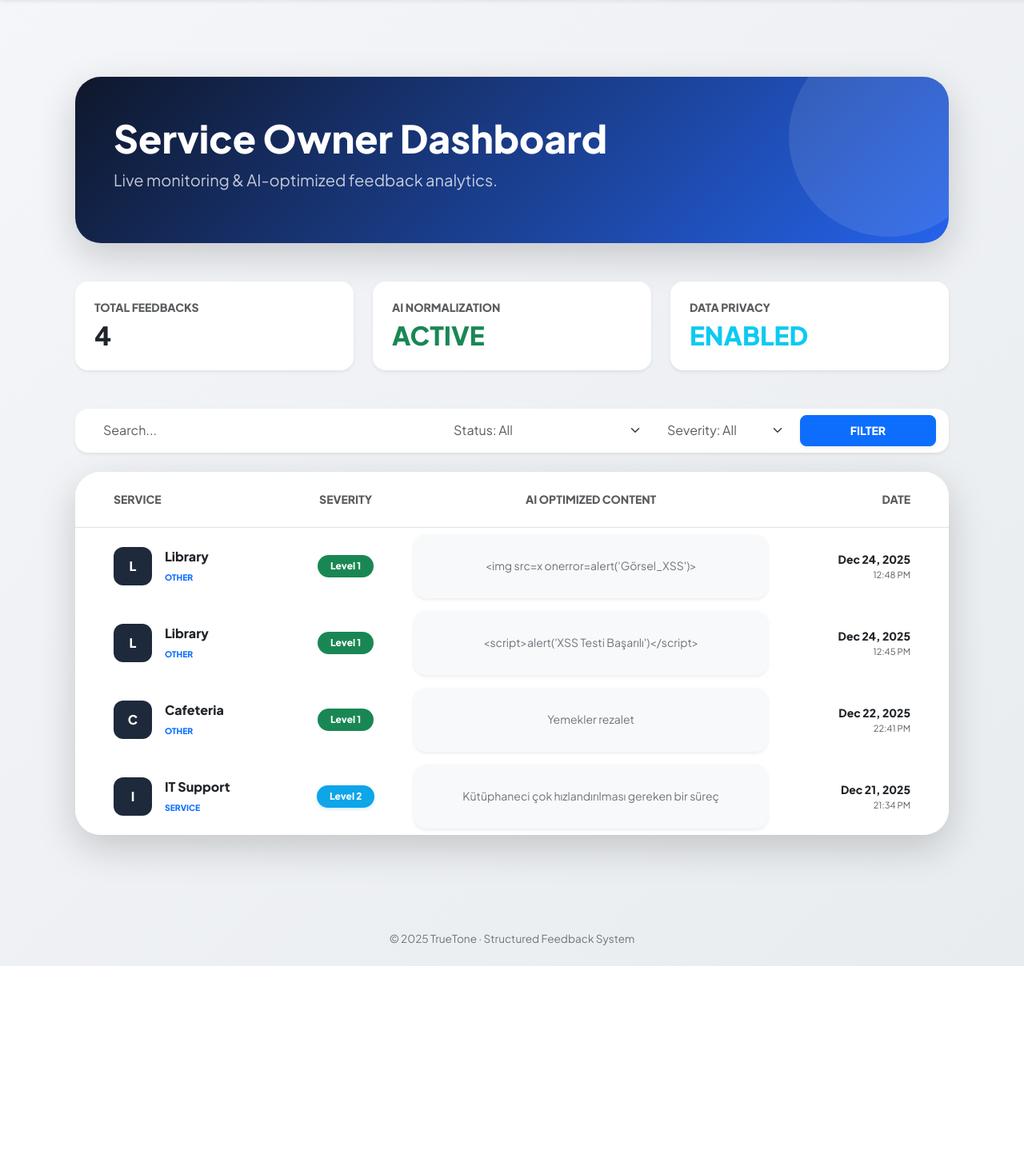
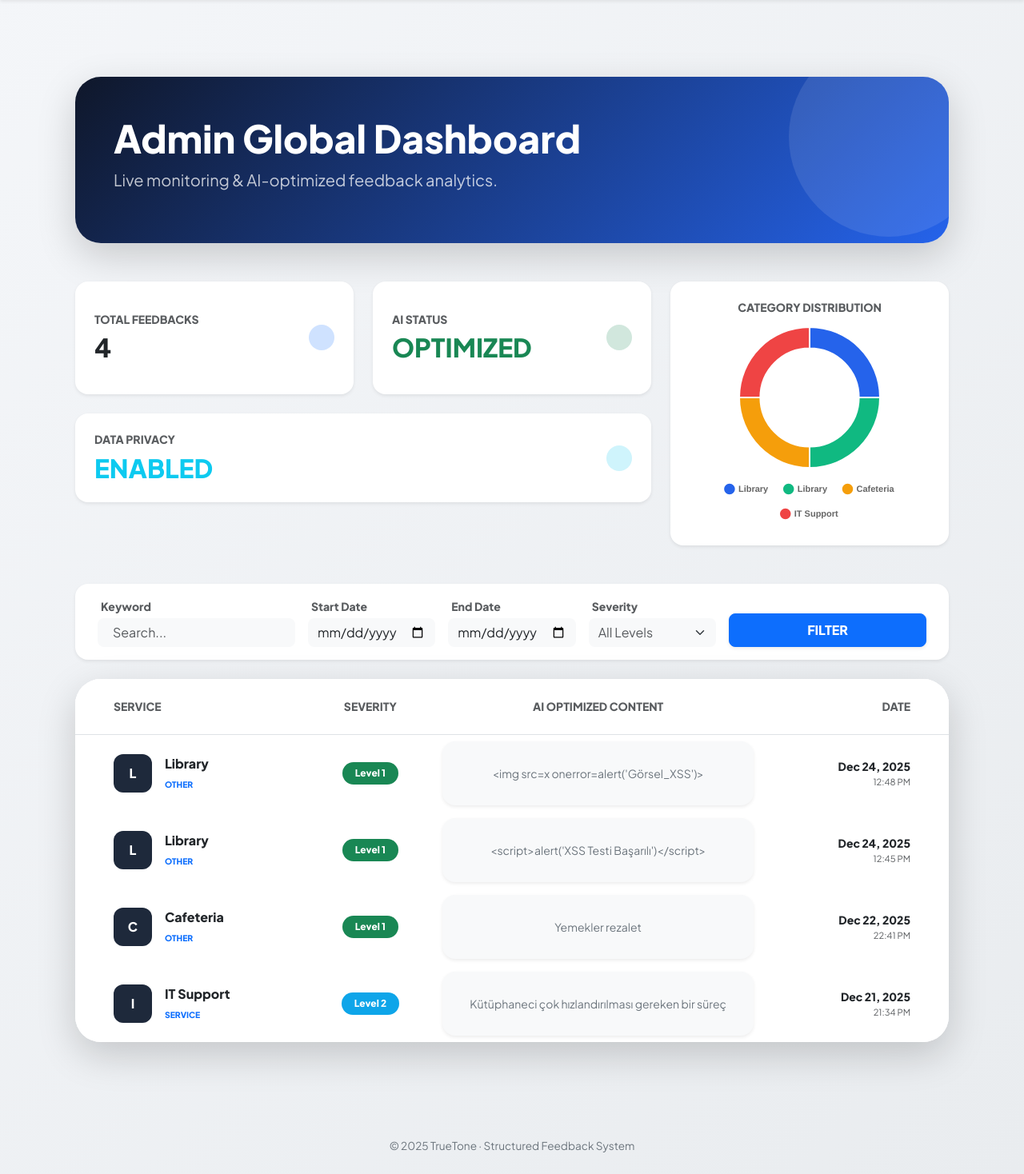
Before and after one commit to cansu-oznur-avci1/truetone, a Django app: page /feedback/dashboard/ in a window 1280 px wide. Shown: the part 56-1524 px from the top of the page at 80% size. Before the commit the page ends 1264 px from the top, so only its background shows below. Run offline with Django 5.2, Linux system fonts and the light colour scheme; a user stored in the database is signed in; data comes from the database, SQL or seed files in the repository; both versions use the stored data as it was after the commit.

Commit message:
Admin dashboard symmetry errors fixed and dynamic service legend added

```diff
--- a/feedback/templates/feedback/dashboard.html
+++ b/feedback/templates/feedback/dashboard.html
@@ -4,13 +4,14 @@
 
 {% block content %}
 <link rel="stylesheet" href="https://cdnjs.cloudflare.com/ajax/libs/animate.css/4.1.1/animate.min.css"/>
+<script src="https://cdn.jsdelivr.net/npm/chart.js"></script>
 
 <div class="container py-5">
     <div class="row mb-5 animate__animated animate__fadeIn">
         <div class="col-lg-12">
-            <div class="main-banner p-5 rounded-5 border-0 shadow-lg text-white position-relative overflow-hidden text-start">
+            <div class="main-banner p-5 rounded-5 border-0 shadow-lg text-white position-relative overflow-hidden text-start shadow-hover">
                 <div class="position-relative z-index-2">
-                    <h1 class="display-5 fw-bold mb-2">Service Owner Dashboard</h1>
+                    <h1 class="display-5 fw-bold mb-2">{% if is_admin %}Admin Global Dashboard{% else %}Service Owner Dashboard{% endif %}</h1>
                     <p class="lead opacity-75">Live monitoring & AI-optimized feedback analytics.</p>
                 </div>
                 <div class="banner-circle"></div>
@@ -18,68 +19,82 @@
         </div>
     </div>
 
-    <div class="row g-4 mb-5 text-start">
-        <div class="col-md-4">
-            <div class="card h-100 border-0 shadow-sm rounded-4 stat-card-premium bg-white p-4">
+    <div class="row g-4 mb-5 text-start d-flex align-items-stretch">
+        <div class="col-md-8">
+            <div class="row g-4 h-100">
+                <div class="col-md-6">
+                    <div class="card h-100 border-0 shadow-sm rounded-4 stat-card-premium bg-white p-4 hover-lift d-flex flex-column justify-content-center">
                         <div class="d-flex align-items-center justify-content-between">
                             <div>
                                 <h6 class="text-muted small fw-bold text-uppercase mb-2">Total Feedbacks</h6>
                                 <h2 class="fw-black text-dark mb-0">{{ feedbacks|length }}</h2>
                             </div>
-                    <div class="icon-wrap bg-primary-subtle text-primary"><i class="fas fa-comments"></i></div>
+                            <div class="icon-wrap bg-primary-subtle text-primary rounded-pill p-3"><i class="fas fa-comments fa-lg"></i></div>
                         </div>
                     </div>
                 </div>
-        <div class="col-md-4">
-            <div class="card h-100 border-0 shadow-sm rounded-4 stat-card-premium bg-white p-4">
+                <div class="col-md-6">
+                    <div class="card h-100 border-0 shadow-sm rounded-4 stat-card-premium bg-white p-4 hover-lift d-flex flex-column justify-content-center">
                         <div class="d-flex align-items-center justify-content-between">
                             <div>
-                        <h6 class="text-muted small fw-bold text-uppercase mb-2">AI Normalization</h6>
-                        <h2 class="fw-black text-success mb-0">ACTIVE</h2>
+                                <h6 class="text-muted small fw-bold text-uppercase mb-2">AI Status</h6>
+                                <h2 class="fw-black text-success mb-0">OPTIMIZED</h2>
                             </div>
-                    <div class="icon-wrap bg-success-subtle text-success"><i class="fas fa-robot"></i></div>
+                            <div class="icon-wrap bg-success-subtle text-success rounded-pill p-3"><i class="fas fa-robot fa-lg"></i></div>
                         </div>
                     </div>
                 </div>
-        <div class="col-md-4">
-            <div class="card h-100 border-0 shadow-sm rounded-4 stat-card-premium bg-white p-4">
+                <div class="col-md-12">
+                    <div class="card border-0 shadow-sm rounded-4 stat-card-premium bg-white p-4 hover-lift d-flex flex-column justify-content-center">
                         <div class="d-flex align-items-center justify-content-between">
                             <div>
                                 <h6 class="text-muted small fw-bold text-uppercase mb-2">Data Privacy</h6>
                                 <h2 class="fw-black text-info mb-0">ENABLED</h2>
                             </div>
-                    <div class="icon-wrap bg-info-subtle text-info"><i class="fas fa-user-shield"></i></div>
+                            <div class="icon-wrap bg-info-subtle text-info rounded-pill p-3"><i class="fas fa-user-shield fa-lg"></i></div>
+                        </div>
                     </div>
                 </div>
             </div>
         </div>
 
-    <div class="card border-0 shadow-sm rounded-4 p-2 mb-4 bg-white">
-        <form method="GET" class="row g-2 align-items-center text-start mx-1">
-            <div class="col-lg-5">
-                <div class="input-group">
-                    <span class="input-group-text bg-transparent border-0 pe-0"><i class="fas fa-search text-muted small"></i></span>
-                    <input type="text" name="q" value="{{ request.GET.q }}" class="form-control border-0 shadow-none ps-2" placeholder="Search...">
+        <div class="col-md-4">
+            <div class="card h-100 border-0 shadow-sm rounded-4 bg-white p-4 text-center hover-lift d-flex flex-column">
+                <h6 class="text-muted small fw-bold text-uppercase mb-3">Category Distribution</h6>
+                <div class="flex-grow-1 d-flex align-items-center justify-content-center">
+                    <canvas id="categoryChart" style="max-height: 250px; width: 100%;"></canvas>
                 </div>
             </div>
+        </div>
+    </div>
+
+    <div class="card border-0 shadow-sm rounded-4 p-3 mb-4 bg-white shadow-hover">
+        <form method="GET" class="row g-3 align-items-end text-start mx-1">
             <div class="col-lg-3">
-                <select name="status" class="form-select border-0 shadow-none text-muted fw-medium">
-                    <option value="" {% if not request.GET.status %}selected{% endif %}>Status: All</option>
-                    <option value="processed" {% if request.GET.status == 'processed' %}selected{% endif %}>AI Processed</option>
-                    <option value="pending" {% if request.GET.status == 'pending' %}selected{% endif %}>In Review</option>
-                </select>
+                <label class="small fw-bold text-muted mb-1 ms-1">Keyword</label>
+                <div class="input-group bg-light rounded-3">
+                    <span class="input-group-text bg-transparent border-0 pe-0"><i class="fas fa-search text-muted small"></i></span>
+                    <input type="text" name="q" value="{{ request.GET.q }}" class="form-control border-0 bg-transparent shadow-none ps-2" placeholder="Search...">
+                </div>
             </div>
             <div class="col-lg-2">
-                <select name="severity" class="form-select border-0 shadow-none text-muted fw-medium">
-                    <option value="" {% if not request.GET.severity %}selected{% endif %}>Severity: All</option>
+                <label class="small fw-bold text-muted mb-1 ms-1">Start Date</label>
+                <input type="date" name="start_date" value="{{ request.GET.start_date }}" class="form-control border-0 bg-light shadow-none rounded-3">
+            </div>
+            <div class="col-lg-2">
+                <label class="small fw-bold text-muted mb-1 ms-1">End Date</label>
+                <input type="date" name="end_date" value="{{ request.GET.end_date }}" class="form-control border-0 bg-light shadow-none rounded-3">
+            </div>
+            <div class="col-lg-2">
+                <label class="small fw-bold text-muted mb-1 ms-1">Severity</label>
+                <select name="severity" class="form-select border-0 bg-light shadow-none rounded-3 text-muted fw-medium">
+                    <option value="" {% if not request.GET.severity %}selected{% endif %}>All Levels</option>
                     <option value="4" {% if request.GET.severity == "4" %}selected{% endif %}>Critical</option>
-                    <option value="3" {% if request.GET.severity == "3" %}selected{% endif %}>High</option>
-                    <option value="2" {% if request.GET.severity == "2" %}selected{% endif %}>Medium</option>
                     <option value="1" {% if request.GET.severity == "1" %}selected{% endif %}>Low</option>
                 </select>
             </div>
-            <div class="col-lg-2">
-                <button type="submit" class="btn btn-primary w-100 rounded-3 fw-bold btn-sm py-2 shadow-sm">FILTER</button>
+            <div class="col-lg-3">
+                <button type="submit" class="btn btn-primary w-100 rounded-3 fw-bold py-2 shadow-sm hover-push">FILTER </button>
             </div>
         </form>
     </div>
@@ -91,7 +106,7 @@
                     <tr class="bg-light-subtle border-bottom">
                         <th class="ps-5 py-4 text-muted small fw-bold text-uppercase text-start">Service</th>
                         <th class="py-4 text-muted small fw-bold text-uppercase text-center">Severity</th>
-                        <th class="py-4 text-muted small fw-bold text-uppercase text-center" style="width: 45%;">AI Optimized Content</th>
+                        <th class="py-4 text-muted small fw-bold text-uppercase text-center" style="width: 40%;">AI Optimized Content</th>
                         <th class="pe-5 py-4 text-muted small fw-bold text-uppercase text-end">Date</th>
                     </tr>
                 </thead>
@@ -117,9 +132,9 @@
                             </span>
                         </td>
                         <td class="text-center px-4">
-                            <div class="p-3 rounded-4 bg-light border-0 ai-bubble shadow-sm w-100">
+                            <div class="p-3 rounded-4 bg-light border-0 ai-bubble shadow-sm w-100 transition-all">
                                 <p class="mb-0 text-secondary small italic">
-                                    {{ fb.normalized_text|default:"Analysis result will appear here." }}
+                                    {{ fb.normalized_text|default:fb.raw_text|truncatechars:150 }}
                                 </p>
                             </div>
                         </td>
@@ -138,24 +153,53 @@
 <style>
     @import url('https://fonts.googleapis.com/css2?family=Plus+Jakarta+Sans:wght@400;600;800&display=swap');
     body { background-color: #f3f4f6; font-family: 'Plus Jakarta Sans', sans-serif; }
-    .main-banner { background: linear-gradient(135deg, #0f172a 0%, #2563eb 100%); }
+    .main-banner { background: linear-gradient(135deg, #0f172a 0%, #2563eb 100%); transition: 0.4s; }
     .banner-circle { position: absolute; top: -50px; right: -50px; width: 250px; height: 250px; background: rgba(255,255,255,0.1); border-radius: 50%; }
 
-    .avatar-icon {
-        width: 48px; height: 48px;
-        display: flex; align-items: center; justify-content: center;
-        font-weight: 800; border-radius: 12px;
-        background-color: #1e293b; flex-shrink: 0;
+    .transition-all { transition: all 0.3s ease-in-out; }
+    .hover-lift:hover { transform: translateY(-10px); box-shadow: 0 1rem 3rem rgba(0,0,0,0.1) !important; }
+    .shadow-hover:hover { box-shadow: 0 10px 25px rgba(0,0,0,0.05) !important; }
+    .hover-row-glow:hover { background-color: #ffffff !important; transform: scale(1.01); z-index: 10; position: relative; }
+    .hover-row-glow:hover .ai-bubble { background-color: #fff !important; box-shadow: 0 5px 15px rgba(0,0,0,0.05) !important; }
+    .hover-push:active { transform: scale(0.95); }
+
+    .avatar-icon { width: 48px; height: 48px; display: flex; align-items: center; justify-content: center; font-weight: 800; border-radius: 12px; background-color: #1e293b; }
+    .ai-bubble { display: flex; align-items: center; justify-content: center; min-height: 80px; text-align: center; }
+    .bg-info-custom { background-color: #0ea5e9 !important; }
+    .fw-black { font-weight: 800; }
+</style>
+
+<script>
+    document.addEventListener('DOMContentLoaded', function() {
+        const ctx = document.getElementById('categoryChart').getContext('2d');
+        new Chart(ctx, {
+            type: 'doughnut',
+            data: {
+                // 'Other' yerine views.py'dan gelen servis isimleri bağlandı
+                labels: {{ labels|safe }},
+                datasets: [{
+                    data: {{ data|safe }},
+                    backgroundColor: ['#2563eb', '#10b981', '#f59e0b', '#ef4444', '#8b5cf6'],
+                    borderWidth: 2,
+                    hoverOffset: 15
+                }]
+            },
+            options: {
+                responsive: true,
+                maintainAspectRatio: false,
+                plugins: {
+                    legend: {
+                        position: 'bottom',
+                        labels: {
+                            usePointStyle: true,
+                            font: { size: 11, weight: '600' },
+                            padding: 20
                         }
-
-    .ai-bubble {
-        display: flex; align-items: center; justify-content: center;
-        min-height: 80px; text-align: center;
                     }
-
-    .bg-info-custom { background-color: #0ea5e9 !important; box-shadow: 0 2px 4px rgba(14, 165, 233, 0.2); }
-    .hover-row-glow:hover { background-color: #ffffff !important; transform: scale(1.005); }
-    .fw-black { font-weight: 800; }
-    .bg-light-subtle { background-color: #f9fafb; }
-</style>
+                },
+                cutout: '70%'
+            }
+        });
+    });
+</script>
 {% endblock %}
--- a/feedback/views.py
+++ b/feedback/views.py
@@ -1,14 +1,16 @@
+import json
 from django.shortcuts import render, get_object_or_404, redirect
 from django.contrib.auth.decorators import login_required
-from services import models
+from django.db.models import Q, Count
+from django.utils.dateparse import parse_date
 from services.models import Service
 from .forms import FeedbackForm
 from .models import Feedback
-from django.db.models import Q
 from .utils import analyze_feedback_with_ai
 
 @login_required
 def submit_feedback(request, service_id):
+    """Kullanıcının geri bildirim gönderdiği ve AI analizinin tetiklendiği yer"""
     service = get_object_or_404(Service, id=service_id)
 
     if request.method == 'POST':
@@ -17,17 +19,16 @@ def submit_feedback(request, service_id):
             feedback = form.save(commit=False)
             feedback.user = request.user
             feedback.service = service
-            # --- AI ANALİZİ BURADA BAŞLIYOR ---
+
+            # --- AI ANALİZİ ---
             analysis = analyze_feedback_with_ai(feedback.raw_text)
             if analysis:
-                # Küçük harf uyumu için .lower() kullanıyoruz
                 feedback.category = str(analysis.get('category', 'other')).lower()
                 feedback.severity = int(analysis.get('severity', 1))
                 feedback.tone = str(analysis.get('tone', 'neutral')).lower()
                 feedback.intent = str(analysis.get('intent', 'complaint')).lower()
-                # AI tarafından normalleştirilen metin
-                feedback.normalized_text = analysis.get('normalized_text', feedback.raw_text)            # ---------------------------------
-            #----------------------------------------------------
+                feedback.normalized_text = analysis.get('normalized_text', feedback.raw_text)
+
             feedback.save()
             return render(request, 'feedback/success.html', {'feedback': feedback})
     else:
@@ -38,84 +39,100 @@ def submit_feedback(request, service_id):
         'service': service
     })
 
-# --- USER DASHBOARD (Updated with Week 2 Filters) ---
 @login_required
 def user_feedback_list(request):
-    """Kullanıcının kendi feedback'lerini filtreleme ve istatistiklerle listeler"""
-
-    # 1. Temel Sorgu: Kullanıcının kendi verileri
+    """Kullanıcının kendi feedback geçmişini gördüğü yer"""
     query_set = Feedback.objects.filter(user=request.user).order_by('-date')
 
-    # 2. Hafta 1. Gün: Filtreleme Mantığı
     search_query = request.GET.get('q', '')
     status_filter = request.GET.get('status', '')
     severity_filter = request.GET.get('severity', '')
 
-    # Arama filtresi
     if search_query:
         query_set = query_set.filter(raw_text__icontains=search_query)
 
-   # Durum (Status) filtresi
     if status_filter == 'processed':
         query_set = query_set.exclude(normalized_text__isnull=True).exclude(normalized_text="")
     elif status_filter == 'pending':
         query_set = query_set.filter(Q(normalized_text__isnull=True) | Q(normalized_text=""))
 
-   # Önem Derecesi (Severity) filtresi
     if severity_filter and severity_filter != '':
-        # KRİTİK: Modelde IntegerField olduğu için int() çevrimi şart
         query_set = query_set.filter(severity=int(severity_filter))
 
-    # 3. İstatistik Sayaçları (Filtrelemeden bağımsız ana sayılar)
+    # İstatistikler
     base_user_data = Feedback.objects.filter(user=request.user)
     total_sent = base_user_data.count()
     processed_count = base_user_data.exclude(normalized_text__isnull=True).exclude(normalized_text="").count()
+
     return render(request, 'feedback/user_feedback_list.html', {
-        'feedbacks': query_set,       # Filtrelenmiş liste
-        'total_sent': total_sent,     # İstatistik Kartı 1
-        'processed_count': processed_count, # İstatistik Kartı 2
-        # Filtre değerlerini geri gönderiyoruz ki sayfada seçili kalsınlar
+        'feedbacks': query_set,
+        'total_sent': total_sent,
+        'processed_count': processed_count,
         'current_status': status_filter,
         'current_severity': severity_filter,
         'q': search_query,
     })
 
-# --- SERVICE OWNER DASHBOARD (Cansu's Logic Preserved) ---
 @login_required
 def service_owner_dashboard(request):
-    """Servis sahibine veya Admin'e gelen feedback'leri filtreleyerek listeler"""
+    """
+    Admin: Tüm servisleri isme/tarihe göre filtreleyebilir.
+    Service Owner: Sadece kendi servislerini tarihe göre filtreler.
+    Grafik: Filtrelenmiş verilere göre servis dağılımını (Library, IT vb.) gösterir.
+    """
 
-    # 1. İlk olarak kullanıcının yetkisine göre ana listeyi belirle
+    # 1. YETKİ KONTROLÜ (Cansu'nun korunan mantığı)
     if request.user.is_superuser:
+        # Admin her şeyi görebilir
         feedbacks = Feedback.objects.all().order_by('-date')
     elif request.user.managed_services.exists():
+        # Service Owner sadece kendi servislerini görebilir
         feedbacks = Feedback.objects.filter(service__owner=request.user).order_by('-date')
     else:
         return redirect('home')
 
-    # 2. HTML formundan gelen filtre değerlerini yakala (Aleyna'nın name etiketlerine göre)
-    search_query = request.GET.get('q', '')
-    status_filter = request.GET.get('status', '')
-    severity_filter = request.GET.get('severity', '')
+    # 2. FİLTRELERİ YAKALA (Senin filtreleme mantığın)
+    search_query = request.GET.get('q', '')         # İsim/Metin arama
+    status_filter = request.GET.get('status', '')   # AI Durumu
+    severity_filter = request.GET.get('severity', '') # Önem Derecesi
+    start_date = request.GET.get('start_date', '')   # Başlangıç Tarihi
+    end_date = request.GET.get('end_date', '')       # Bitiş Tarihi
 
-    # 3. Filtreleri uygula
+    # 3. DİNAMİK FİLTRELEME UYGULAMA (Selection Procedure)
+    # Admin isme göre filtreleyebilir (Örn: Library aratınca grafik ona döner)
     if search_query:
         feedbacks = feedbacks.filter(
             Q(raw_text__icontains=search_query) |
             Q(service__name__icontains=search_query)
         )
 
+    # Durum Filtresi
     if status_filter == 'processed':
         feedbacks = feedbacks.exclude(normalized_text__isnull=True).exclude(normalized_text="")
     elif status_filter == 'pending':
         feedbacks = feedbacks.filter(Q(normalized_text__isnull=True) | Q(normalized_text=""))
 
+    # Tarih Filtreleri (Hem Admin hem Owner için)
+    if start_date:
+        feedbacks = feedbacks.filter(date__date__gte=parse_date(start_date))
+    if end_date:
+        feedbacks = feedbacks.filter(date__date__lte=parse_date(end_date))
+
+    # Önem Derecesi
     if severity_filter:
-        # IntegerField olduğu için int çevrimi yapıyoruz
         feedbacks = feedbacks.filter(severity=int(severity_filter))
 
-    # 4. Verileri sayfaya gönder
+    # 4. GRAFİK VERİSİ: SERVİS DAĞILIMI (Dinamik Oranlar)
+    # Filtrelenmiş feedbacks üzerinden servis isimlerine göre sayım yapar
+    chart_stats = feedbacks.values('service__name').annotate(count=Count('id'))
+
+    labels = [item['service__name'] for item in chart_stats]
+    data = [item['count'] for item in chart_stats]
+
     return render(request, 'feedback/dashboard.html', {
         'feedbacks': feedbacks,
-        'request': request  # Bu satır Aleyna'nın "selected" (seçili kalma) mantığı için önemli
+        'labels': json.dumps(labels),
+        'data': json.dumps(data),
+        'is_admin': request.user.is_superuser,
+        'request': request # Filtrelerin formda seçili kalması için
     })
```
Also changed, not shown: db.sqlite3 (added). Lines whose indentation alone changed are shown as unchanged.
